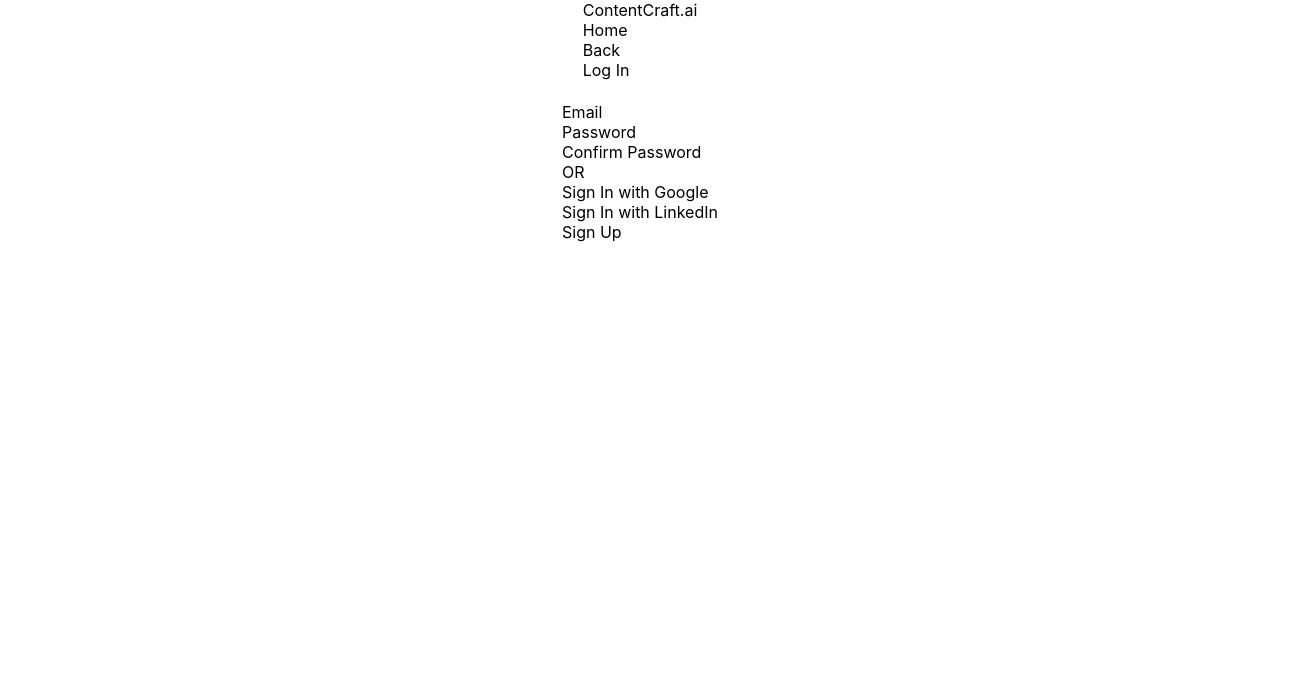
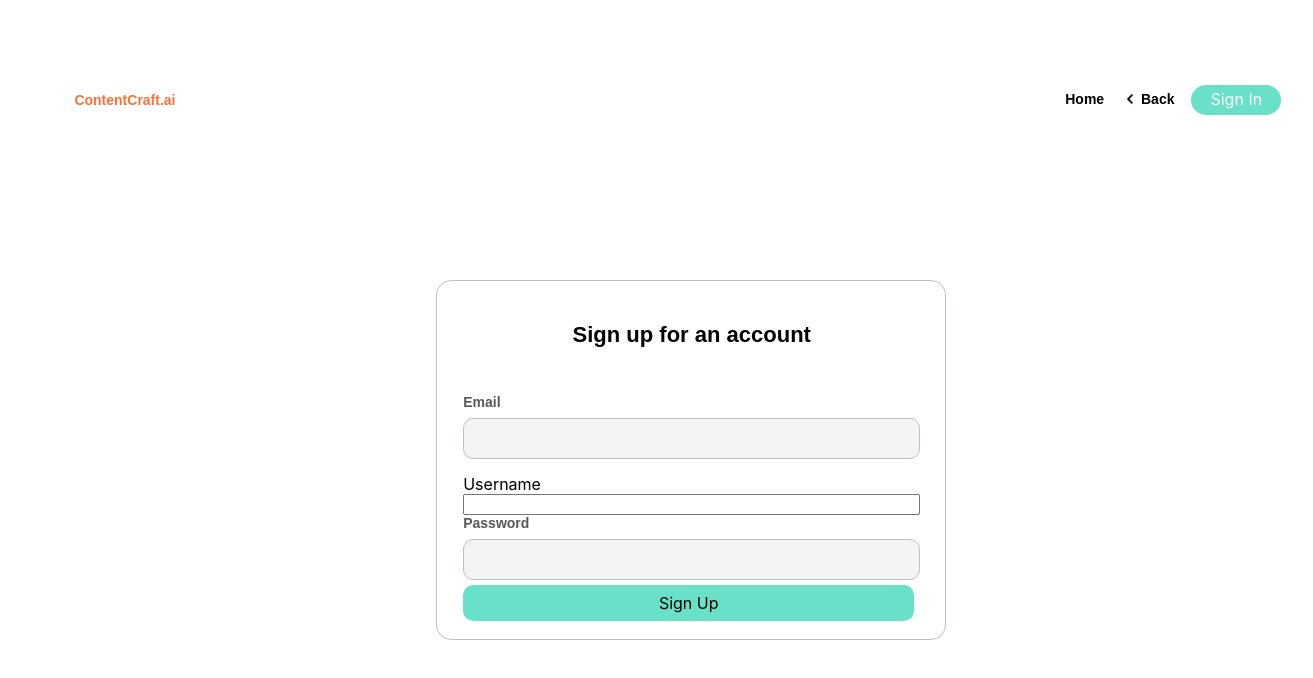
Before and after one commit to MuhammadAhmad33/ContentCraft.ai, a React (Create React App) app in the folder frontend/: page /signup in a window 1280 px wide. Shown: the top 678 px of the page, 1313 px wide, since content can reach past the window. Built offline with nearby package versions, Linux system fonts and the light colour scheme.

Commit message:
Api calls

```diff
--- a/frontend/src/login/login.js
+++ b/frontend/src/login/login.js
@@ -1,7 +1,9 @@
 import React, { useState } from 'react';
 import './login.css';
+import { useNavigate } from 'react-router-dom';
 
 export default function Login() {
+    const navigate = useNavigate();
     const [email, setEmail] = useState('');
     const [password, setPassword] = useState('');
 
@@ -12,20 +14,55 @@
     const handlePasswordChange = (event) => {
         setPassword(event.target.value);
     };
+//
+const handleSubmit = async (e) => {
+    e.preventDefault();
 
-    const handleSubmit = () => {
-        const formData = {
-            email: email,
-            password: password
-        };
+    try {
+      const response = await fetch('http://localhost:3001/gpt2/login', {
+        method: 'POST',
+        headers: {
+          'Content-Type': 'application/json',
+        },
+        body: JSON.stringify({ email, password }),
 
-        // Call your backend API here with formData
-        console.log('Form Data:', formData);
-        // Example: fetch('your_backend_api_url', { method: 'POST', body: JSON.stringify(formData) })
-        // .then(response => response.json())
-        // .then(data => console.log(data))
-        // .catch(error => console.error('Error:', error));
-    };
+      });
+      console.log(response)
+
+      if (response.ok) {
+        console.log('logged');
+
+        const data = await response.json();
+        // Store token and user information in localStorage
+        localStorage.setItem('token', data.access_token);
+        // localStorage.setItem('userId', data.userId);
+        // localStorage.setItem('username', data.username);
+
+        // Navigate to the home page or another route
+        navigate('/homescreen');
+        window.location.reload();
+
+      } else {
+        // Handle authentication error
+        console.error('Authentication failed');
+      }
+    } catch (error) {
+      console.error('Error during authentication:', error);
+    }}
+//
+    // const handleSubmit = () => {
+    //     const formData = {
+    //         email: email,
+    //         password: password
+    //     };
+
+    //     // Call your backend API here with formData
+    //     console.log('Form Data:', formData);
+    //     // Example: fetch('your_backend_api_url', { method: 'POST', body: JSON.stringify(formData) })
+    //     // .then(response => response.json())
+    //     // .then(data => console.log(data))
+    //     // .catch(error => console.error('Error:', error));
+    // };
 
     return (
         <div className="login">
@@ -45,7 +82,7 @@
                     </span>
                 </div>
                 <div>
-                    <span className="sign-up">
+                    <span className="sign-up1">
                         Sign Up
                     </span>
                 </div>
@@ -55,7 +92,7 @@
                     Sign in to your account
                 </p>
                 <div className="email">
-                    Email
+                    Username / Email
                 </div>
                 <input type="text" className="email-placeholder" value={email} onChange={handleEmailChange} />
                 <div className="password">
--- a/frontend/src/signup/signup.css
+++ b/frontend/src/signup/signup.css
@@ -1,123 +1,12 @@
-.sign-up .content-craft-ai {
-    margin: 7px 7px 8px 0;
-    display: inline-block;
-    width: 967px;
-    overflow-wrap: break-word;
-    font-family: 'Arial', 'Roboto Condensed';
-    font-weight: 700;
-    font-size: 12px;
-    color: #FC7138;
+.login {
+    display: flex;
+    justify-content: center; /* Horizontally center children */
+    align-items: center; /* Vertically center children */
+    height: 100vh; /* Adjust to your layout */
   }
 
-.sign-up .log-in {
-    overflow-wrap: break-word;
-    font-family: 'Arial', 'Roboto Condensed';
-    font-weight: 700;
-    font-size: 14px;
-    color: #FFFFFF;
-}
-
-.sign-up .back {
-    margin: 2px 0;
-    display: inline-block;
-    overflow-wrap: break-word;
-    font-family: 'Arial', 'Roboto Condensed';
-    font-weight: 700;
-    font-size: 14px;
-    color: #000000;
-}
-
-.sign-up .email-placeholder {
-    border-radius: 10px;
-    background: #FFFFFF;
-    margin: 0 0.1px 15px 0px;
-    width: 451px;
-    height: 54px;
-}
-
-.sign-up .password-placeholder {
-    border-radius: 10px;
-    background: #FFFFFF;
-    margin: 0 0.1px 15px 0px;
-    width: 451px;
-    height: 54px;
-}
-
-.sign-up .sign-up-1 {
-    overflow-wrap: break-word;
-    font-family: 'Arial', 'Roboto Condensed';
-    font-weight: 700;
-    font-size: 22px;
-    color: #FFFFFF;
-}
-
-.sign-up .email {
-    margin: 0 0px 8px 0px;
-    display: inline-block;
-    align-self: flex-start;
-    overflow-wrap: break-word;
-    font-family: 'Arial', 'Roboto Condensed';
-    font-weight: 700;
-    font-size: 14px;
-    color: #FFFFFF;
-}
-
-.sign-up .password {
-    margin: 0 0px 8px 0px;
-    display: inline-block;
-    align-self: flex-start;
-    overflow-wrap: break-word;
-    font-family: 'Arial', 'Roboto Condensed';
-    font-weight: 700;
-    font-size: 14px;
-    color: #FFFFFF;
-}
-
-.sign-up .sign-in-with-google {
-    margin: 5px 0 4px 0;
-    display: inline-block;
-    overflow-wrap: break-word;
-    font-family: 'Arial', 'Roboto Condensed';
-    font-weight: 700;
-    font-size: 14px;
-    color: #5A5858;
-}
-
-.sign-up .sign-in-with-linked-in {
-    margin: 5px 0 4px 0;
-    display: inline-block;
-    overflow-wrap: break-word;
-    font-family: 'Arial', 'Roboto Condensed';
-    font-weight: 700;
-    font-size: 14px;
-    color: #5A5858;
-}
-
-.sign-up .or {
-    margin-right: 11.8px;
-    overflow-wrap: break-word;
-    font-family: 'Arial', 'Roboto Condensed';
-    font-weight: 700;
-    font-size: 14px;
-    color: #FFFFFF;
-}
-
-.sign-up .line-2 {
-    background: #FFFFFF;
-    margin: 8px 0 7px 0;
-    width: 208.1px;
-    height: 1px;
-}
-
-.sign-up .line-1 {
-    background: #FFFFFF;
-    margin: 7.5px 7px 7.5px 0;
-    width: 208.1px;
-    height: 1px;
-}
-
-.sign-up .sign-up-to-create-your-account {
-    margin: 0 57.6px 46px 0;
+  .login .sign-in-to-your-account {
+      margin: 0 0px 46px 0;
       align-self: center;
       overflow-wrap: break-word;
       font-family: 'Arial', 'Roboto Condensed';
@@ -125,71 +14,45 @@
       font-size: 22px;
       color: #000000;
     }
-
-.sign-up-to-create-your-account {
-    font-family: 'Arial', 'Roboto Condensed';
-    font-weight: 700;
-    font-size: 22px;
-    line-height: 1.333;
-    color: #FFFFFF;
-}
-
-.sign-up-to-create-your-account-sub1 {
+    .sign-in-to-your-account-sub1 {
       font-family: 'Arial', 'Roboto Condensed';
       font-weight: 700;
       font-size: 22px;
       line-height: 1.333;
       color: #FC7138;
     }
-
-.sign-up .back-1 {
-    background: url('../assets/images/Back.png') 50% / contain no-repeat;
-    width: 20px;
-    height: 20px;
-}
-
-.sign-up .confirm-password {
-    margin: 0 4px 8px 4px;
-    display: inline-block;
-    align-self: flex-start;
-    overflow-wrap: break-word;
-    font-family: 'Arial', 'Roboto Condensed';
-    font-weight: 700;
-    font-size: 14px;
-    color: #FFFFFF;
-}
-
-.sign-up .confirm-password-placeholder {
-    border-radius: 10px;
-    background: #FFFFFF;
-    margin: 0 0.1px 27px 0px;
-    width: 451px;
-    height: 54px;
-}
-
-.sign-up .google {
+    .login .google {
       background: url('../assets/images/Google.png') 50% / contain no-repeat;
       width: 25px;
       height: 25px;
     }
-
-.sign-up .linked-in {
+    .login .linked-in {
       background: url('../assets/images/LinkedIn.png') 50% / contain no-repeat;
       width: 25px;
       height: 25px;
     }
-
-.sign-up-2 {
+    .login .back {
+      background: url('../assets/images/Back.png') 50% / contain no-repeat;
+      position: absolute;
+      left: 0px;
+      top: 0px;
+      width: 20px;
+      height: 20px;
+    }
+    .login .container {
+      border-radius: 10px;
+      border: 1px solid #DFDFDF;
       background: #FFFFFF;
+      position: relative;
+      margin: 0 0.1px 42px 0px;
       display: flex;
-    flex-direction: column;
-    align-items: center;
-    padding-bottom: 53px;
-    width: 1280px;
+      flex-direction: row;
+      justify-content: space-between;
+      padding: 14px 0 15px 17px;
+      width: 451px;
       box-sizing: border-box;
     }
-
-.sign-up .home {
+    .login .home {
       margin: 6px 0 7px 0;
       display: inline-block;
       overflow-wrap: break-word;
@@ -198,8 +61,162 @@
       font-size: 14px;
       color: #000000;
     }
+    .login .header2 {
+      /* border: 1px solid #E2DADA; */
+      background: #FFFFFF;
+      position: relative;
+      margin-bottom: 0px;
+      left: 3%;
+      bottom: 10%;
+      display: flex;
+      flex-direction: row;
+      justify-content: space-between;
+      padding: 12px 32px 11px 31px;
+      width: 1270px;
+      box-sizing: border-box;
+    }
+    .login .background {
+      position: absolute;
+      left: 50%;
+      top: 90px;
+      translate: -50% 0;
+      width: 1280px;
+      height: 782px;
+    }
+    .login .sign-in-to-account {
+      border-radius: 15px;
+      border: 1px solid #b7c4c0;
+      background: #FFFFFF;
+      position: relative;
+      display: flex;
+      flex-direction: column;
+      padding: 41px 24.9px 18px 26px;
+      width: -moz-fit-content;
+      width: fit-content;
+      box-sizing: border-box;
+      margin-left :8% ; /* This will horizontally center the div */
+      top: 12%;
+  }
 
-.sign-up .container {
+    .login .sign-up2 {
+      border-radius: 15px;
+      background: #68E1C8;
+      position: relative;
+      margin: 0 0.1px 0 0px;
+      display: flex;
+      flex-direction: row;
+      justify-content: center;
+      padding: 4px 2px 6px 2px;
+      width: 90px;
+      box-sizing: border-box;
+      color:#ffffff;
+    }
+    .login .sign-up {
+      border-radius: 5px;
+      background: #68E1C8;
+      position: relative;
+      color: rgb(255, 255, 255);
+      padding: 2px 15px 4px 15px;
+      width: 90px;
+      box-sizing: border-box;
+    }
+    .login .back-1 {
+      position: relative;
+      margin: 4px 0 5px 0;
+      display: flex;
+      flex-direction: row;
+      justify-content: center;
+      padding: 2px 0 2px 20px;
+      box-sizing: border-box;
+    }
+    .login .container-1 {
+      margin-bottom: 27px;
+      display: flex;
+      flex-direction: row;
+      width: fit-content;
+      box-sizing: border-box;
+    }
+    .login {
+      background: #FFFFFF;
+      display: flex;
+      flex-direction: column;
+      align-items: center;
+      padding-bottom: 101px;
+      width: 1280px;
+      box-sizing: border-box;
+    }
+    .login .content-craft-ai {
+      margin: 7px 7px 8px 0;
+      display: inline-block;
+      width: 967px;
+      overflow-wrap: break-word;
+      font-family: 'Arial', 'Roboto Condensed';
+      font-weight: 700;
+      font-size: 14px;
+      color: #FC7138;
+    }
+    .login .sign-up-1 {
+      overflow-wrap: break-word;
+      font-family: 'Arial', 'Roboto Condensed';
+      font-weight: 700;
+      font-size: 14px;
+      color: #FFFFFF;
+    }
+    .login .back-2 {
+      position: relative;
+      overflow-wrap: break-word;
+      font-family: 'Arial', 'Roboto Condensed';
+      font-weight: 700;
+      font-size: 14px;
+      color: #000000;
+    }
+    .login .email-placeholder {
+      border: 1px solid #b7c4c0;
+      border-radius: 10px;
+      background: #F4F4F4;
+      margin: 0 0.1px 15px 0px;
+      width: 451px;
+      height: 37px;
+    }
+    .login .password-placeholder {
+      border: 1px solid #b7c4c0;
+      border-radius: 10px;
+      background: #F4F4F4;
+      margin: 0 0.1px 5px 0px;
+      width: 451px;
+      height: 37px;
+    }
+    .login .email {
+      margin: 0 0px 8px 0px;
+      display: inline-block;
+      align-self: flex-start;
+      overflow-wrap: break-word;
+      font-family: 'Arial', 'Roboto Condensed';
+      font-weight: 700;
+      font-size: 14px;
+      color: #5A5858;
+    }
+    .login .password {
+      margin: 0 0px 8px 0px;
+      display: inline-block;
+      align-self: flex-start;
+      overflow-wrap: break-word;
+      font-family: 'Arial', 'Roboto Condensed';
+      font-weight: 700;
+      font-size: 14px;
+      color: #5A5858;
+    }
+    .login .forgot-password {
+      margin: 0 0px 16px 0px;
+      display: inline-block;
+      align-self: flex-start;
+      overflow-wrap: break-word;
+      font-family: 'Arial', 'Roboto Condensed';
+      font-weight: 700;
+      font-size: 12px;
+      color: #FC7138;
+    }
+    .login .signin2 {
         border-radius: 10px;
         background: #68E1C8;
         position: relative;
@@ -207,85 +224,67 @@
         display: flex;
         flex-direction: row;
         justify-content: center;
-    padding: 14px 5.2px 14px 0;
+        padding: 8px 4px 8px 4px;
+        width: 451px;
+        box-sizing: border-box;
+    }
+    .login .or {
+      margin-right: 11.8px;
+      overflow-wrap: break-word;
+      font-family: 'Arial', 'Roboto Condensed';
+      font-weight: 700;
+      font-size: 14px;
+      color: #DFDFDF;
+    }
+    .login .line-1 {
+      background: #DFDFDF;
+      margin: 7.5px 7px 7.5px 0;
+      width: 208.1px;
+      height: 1px;
+    }
+    .login .line-2 {
+      background: #DFDFDF;
+      margin: 8px 0 7px 0;
+      width: 208.1px;
+      height: 1px;
+    }
+    .login .sign-in-with-linked-in {
+      margin: 5px 15px 4px 0;
+      display: inline-block;
+      overflow-wrap: break-word;
+      font-family: 'Arial', 'Roboto Condensed';
+      font-weight: 700;
+      font-size: 14px;
+      color: #5A5858;
+    }
+    .login .sign-in-with-google {
+      margin: 4px 15px 5px 0;
+      display: inline-block;
+      overflow-wrap: break-word;
+      font-family: 'Arial', 'Roboto Condensed';
+      font-weight: 700;
+      font-size: 14px;
+      color: #5A5858;
+    }
+    .login .container-2 {
+      border-radius: 10px;
+      border: 1px solid #DFDFDF;
+      background: #FFFFFF;
+      position: relative;
+      margin: 0 0.1px 15px 0px;
+      display: flex;
+      flex-direction: row;
+      justify-content: space-between;
+      padding: 15px 0 14px 17px;
       width: 451px;
       box-sizing: border-box;
     }
 
-.sign-up .container-1 {
-    margin: 4px 0 5px 0;
-    display: flex;
-    flex-direction: row;
-    box-sizing: border-box;
-}
-
-.sign-up .container-2 {
-    border-radius: 10px;
-    border: 1px solid #DFDFDF;
-    background: #FFFFFF;
-    position: relative;
-    margin: 0 0.1px 42px 0px;
-    display: flex;
-    flex-direction: row;
-    justify-content: space-between;
-    padding: 14px 0 15px 14px;
-    width: 451px;
-    box-sizing: border-box;
-}
-
-.sign-up .header {
-    border: 1px solid #E2DADA;
-    background: #FFFFFF;
-    position: relative;
-    margin-bottom: 51px;
-    display: flex;
-    flex-direction: row;
-    justify-content: space-between;
-    padding: 12px 32px 11px 31px;
-    width: 1280px;
-    box-sizing: border-box;
-}
-
-.sign-up .sign-uo-account {
-    border-radius: 15px;
-    border: 1px solid #345E55;
-    background: linear-gradient(180deg, #345E55, #68E1C8, #88C9A9, #9FB892, rgba(252, 113, 56, 0.7));
-    position: relative;
-    margin-left: 6px;
-    display: flex;
-    flex-direction: column;
-    padding: 41px 24.9px 17px 26px;
-    width: fit-content;
-    box-sizing: border-box;
-}
-
-.sign-up .container-3 {
+    .container-11 {
       border-radius: 5px;
       background: #68E1C8;
       position: relative;
-    padding: 6px 19px 7px 19px;
+      padding: 6px 14px 7px 14px;
       width: 82px;
       box-sizing: border-box;
   }
-
-.sign-up .container-4 {
-    margin-bottom: 27px;
-    display: flex;
-    flex-direction: row;
-    width: fit-content;
-    box-sizing: border-box;
-}
-
-.sign-up .container-5 {
-    border-radius: 10px;
-    border: 1px solid #DFDFDF;
-    background: #FFFFFF;
-    position: relative;
-    margin: 0 0.1px 8px 0px;
-    display: flex;
-    flex-direction: row;
-    justify-content: space-between;
-    padding: 14px 0 15px 14px;
-    width: 451px;
-    box-sizing: border-box;
-}
--- a/frontend/src/signup/signup.js
+++ b/frontend/src/signup/signup.js
@@ -1,76 +1,108 @@
-import './signup.css'
+import React, { useState } from 'react';
+import './signup.css'; // Assuming you have the CSS file with the necessary styles
+import { useNavigate } from 'react-router-dom';
 
-export default function SignUp() {
+
+export default function Signup() {
+    const navigate = useNavigate();
+    const [username, setUsername] = useState('');
+    const [email, setEmail] = useState('');
+    const [password, setPassword] = useState('');
+
+    const handleUsernameChange = (event) => {
+        setUsername(event.target.value);
+    };
+
+    const handleEmailChange = (event) => {
+        setEmail(event.target.value);
+    };
+
+    const handlePasswordChange = (event) => {
+        setPassword(event.target.value);
+    };
+
+    const handleSubmit = async (e) => {
+        e.preventDefault();
+        // Handle the form submission, e.g., send signup data to the server
+        try {
+          const response = await fetch('http://localhost:3001/gpt2/createUser', {
+            method: 'POST',
+            headers: {
+              'Content-Type': 'application/json',
+            },
+            body: JSON.stringify({ username,email,password}),
+
+          });
+          console.log(response)
+          if (response.ok) {
+            console.log('logged');
+
+            const data = await response.json();
+            console.log(data)
+            // Store token and user information in localStorage
+            if (data.access_token) {
+              // Store token and user information in localStorage
+              localStorage.setItem('token', data.access_token);
+              // localStorage.setItem('userId', data.id);
+            // localStorage.setItem('username', data.username);
+
+            // Navigate to the home page or another route
+            navigate('/homescreen');} // Adjust the route as needed
+            window.location.reload();
+
+          } else {
+            // Handle authentication error
+            console.error('Authentication failed');
+          }
+        } catch (error) {
+          console.error('Error during authentication:', error);
+        }
+    }
+
     return (
-        <div className="sign-up-2">
-            <div className="header">
+        <div className="login">
+            <div className="header2">
                 <div className="content-craft-ai">
                     ContentCraft.ai
                 </div>
                 <div className="home">
                     Home
                 </div>
-                <div className="container-1">
-                    <div className="back-1">
+                <div className="back-1">
+                    <div className="back">
                     </div>
-                    <div className="back">
+                    <span className="back-2">
                         Back
-                    </div>
+                    </span>
                 </div>
-                <div className="container-3">
-                    <span className="log-in">
-                        Log In
+                <div>
+                    <span className="sign-up2">
+                        Sign In
                     </span>
                 </div>
             </div>
-            <div className="sign-uo-account">
-                <p className="sign-up-to-create-your-account">
-                    <span className="sign-up-to-create-your-account-sub-1"></span><span></span>
+            <div className="sign-in-to-account">
+                <p className="sign-in-to-your-account">
+                    Sign up for an account
                 </p>
                 <div className="email">
                     Email
                 </div>
-                <div className="email-placeholder">
+                <input type="text" className="email-placeholder" value={email} onChange={handleEmailChange} />
+                <div className="username">
+                    Username
                 </div>
+                <input type="text" className="username-placeholder" value={username} onChange={handleUsernameChange} />
                 <div className="password">
                     Password
                 </div>
-                <div className="password-placeholder">
-                </div>
-                <div className="confirm-password">
-                    Confirm Password
-                </div>
-                <div className="confirm-password-placeholder">
-                </div>
-                <div className="container-4">
-                    <div className="line-1">
-                    </div>
-                    <span className="or">
-                        OR
-                    </span>
-                    <div className="line-2">
-                    </div>
-                </div>
-                <div className="container-5">
-                    <div className="google">
-                    </div>
-                    <div className="sign-in-with-google">
-                        Sign In with Google
-                    </div>
-                </div>
-                <div className="container-2">
-                    <div className="linked-in">
-                    </div>
-                    <div className="sign-in-with-linked-in">
-                        Sign In with LinkedIn
-                    </div>
-                </div>
-                <div className="container">
-                    <span className="sign-up-1">
+                <input type="password" className="password-placeholder" value={password} onChange={handlePasswordChange} />
+                <div className="" onClick={handleSubmit}>
+                    <span className="signin2">
                         Sign Up
                     </span>
                 </div>
             </div>
         </div>
-    )
+    );
 }
```
Also changed, not shown: frontend/src/login/login.css (+19 -8 lines). Lines whose indentation alone changed are shown as unchanged.
